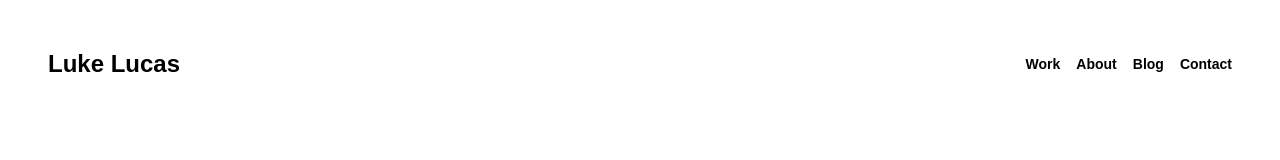
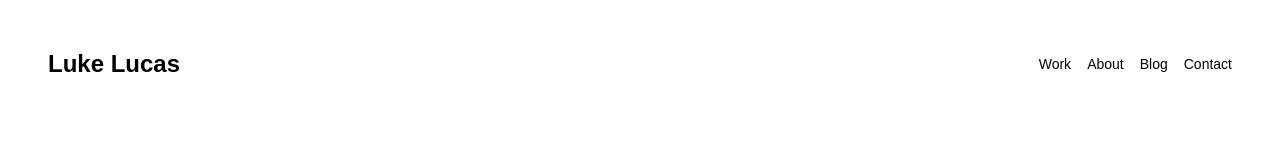
Before and after one commit to O4FDev/luke-lucas.com, a Next.js app: page / in a window 1280 px wide. Shown: the top 160 px of the page. Built offline with nearby package versions, Linux system fonts and the light colour scheme.

Commit message:
Text styling

```diff
--- a/pages/index.js
+++ b/pages/index.js
@@ -35,7 +35,7 @@ const Navbar = () => {
                       setMenuOpen(!menuOpen)
                   }}
                   />
-                  <ul className="hidden md:flex gap-4 text-[16px] font-semibold">
+                  <ul className="hidden md:flex gap-4 text-[16px]">
                     {Links.map((link, index) => {
                       return (
                         <li key={index}>
```
